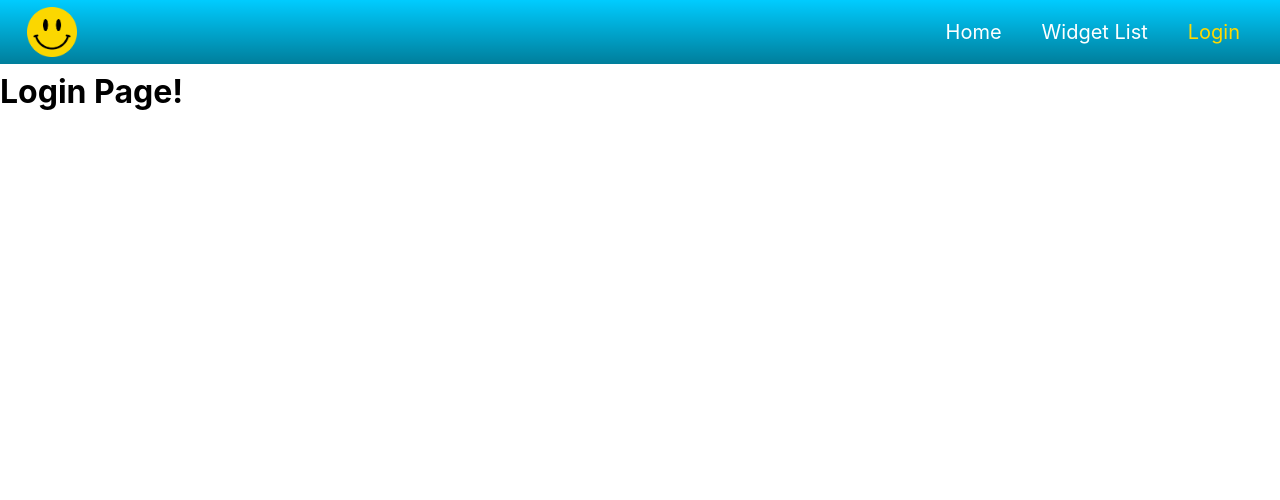
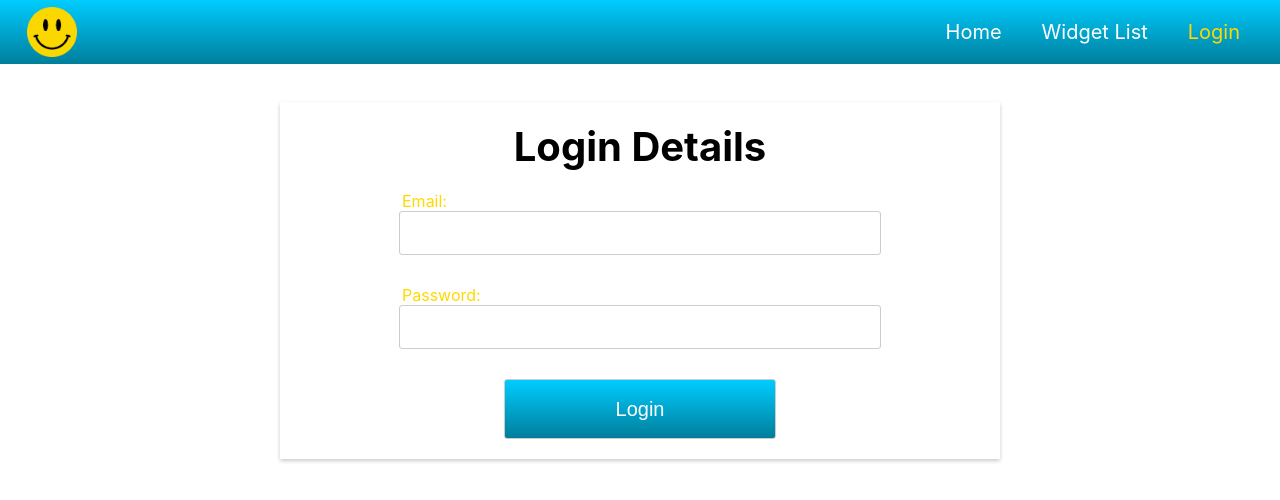
Before and after one commit to ayorkshireworrall/widgets, a React (Create React App) app: page /login in a window 1280 px wide. Shown: the top 500 px of the page. Built offline with nearby package versions, Linux system fonts and the light colour scheme.

Commit message:
Add login form

```diff
--- a/package.json
+++ b/package.json
@@ -8,6 +8,7 @@
     "@testing-library/user-event": "^7.1.2",
     "react": "^16.13.1",
     "react-dom": "^16.13.1",
+    "react-hook-form": "^6.3.0",
     "react-router": "^5.2.0",
     "react-router-dom": "^5.2.0",
     "react-scripts": "3.4.1"
--- /dev/null
+++ b/src/components/UI/Page/Page.js
@@ -0,0 +1,11 @@
+import React from 'react';
+
+import classes from './Page.module.css';
+
+const Page = props => {
+    return (
+        <section className={classes.Page}>{props.children}</section>
+    )
+}
+
+export default Page;
--- /dev/null
+++ b/src/components/UI/Page/Page.module.css
@@ -0,0 +1,10 @@
+.Page {
+    width: 90%;
+    padding-top: 10px;
+    margin: auto;
+}
+
+.Page h1 {
+    font-size: 40px;
+    margin: 0;
+}
--- a/src/containers/Home/Home.js
+++ b/src/containers/Home/Home.js
@@ -1,8 +1,12 @@
 import React from 'react';
+
+import Page from '../../components/UI/Page/Page';
 
 const Home = props => {
     return (
-        <h1>Hey There Sexy!</h1>
+        <Page>
+            <h1>Homepage!</h1>
+        </Page>
     )
 }
 
--- a/src/containers/Login/Login.js
+++ b/src/containers/Login/Login.js
@@ -1,8 +1,43 @@
 import React from 'react';
+import { useForm } from 'react-hook-form';
+
+import Page from '../../components/UI/Page/Page';
+import classes from './Login.module.css';
 
 const Login = props => {
+    const {register, handleSubmit, watch, errors } = useForm();
     return (
-        <h1>Login Page!</h1>
+        <Page>
+            <div className={classes.Login}>
+                <h1>Login Details</h1>
+                <span>Email:</span>
+                <form onSubmit={handleSubmit(() => console.log("Valid Form Submitted"))}>
+                    <input
+                        name="email"
+                        ref={register({
+                            required: "Enter an email",
+                            pattern: {
+                                value: /^([a-zA-Z0-9_\-\.]+)@([a-zA-Z0-9_\-\.]+)\.([a-zA-Z]{2,5})$/,
+                                message: "Please enter a valid email address"
+                            },
+                        })}/>
+                    <span className={classes.Error}>{errors.email? errors.email.message : ''}</span>
+                    <span>Password:</span>
+                    <input
+                        name="password"
+                        type="password"
+                        ref={register({
+                            required: "Enter a password",
+                            minLength: {
+                                value: 8,
+                                message: "Password must be at least 8 characters long"
+                            }
+                        })}/>
+                    <span className={classes.Error}>{errors.password? errors.password.message : ''}</span>
+                    <input type="submit" value="Login"/>
+                </form>
+            </div>
+        </Page>
     )
 }
 
--- /dev/null
+++ b/src/containers/Login/Login.module.css
@@ -0,0 +1,68 @@
+.Login {
+    margin: 20px auto;
+    box-sizing: border-box;
+    text-align: center;
+    padding:20px;
+    width: 80%;
+    min-width: 500px;
+    max-width: 720px;
+    box-shadow: 0 2px 4px #ccc;
+}
+
+.Login input {
+    display: inline;
+    text-align: center;
+    height: 40px;
+    width: 70%;
+    font-size: 20px;
+    border: 1px solid #ccc;
+    border-radius: 3px;
+}
+
+.Login input[type="submit"] {
+    background: linear-gradient(#00ccff, #007E9B);
+    width: 40%;
+    min-width: 150px;
+    height: 60px;
+    color: white;
+}
+
+.Login .Error {
+    display: block;
+    text-align: center;
+    height: 30px;
+    width: 100%;
+    font-size: 12px;
+    color: red;
+    margin-left: 0;
+}
+
+.Login span {
+    text-align: left;
+    color: #ffd900;
+    width: 100%;
+    display: inline-block;
+    margin-left: 15%;
+}
+
+.Login h1 {
+    margin-bottom: 20px;
+}
+
+@media(max-width:500px) {
+    .Login {
+        width: 100%;
+        min-width: 0;
+    }
+
+    .Login input {
+        width: 100%;
+        height: 30px;
+        font-size: 18px;
+    }
+
+    .Login span {
+        height: 20px;
+        margin-left: 0;
+    }
+}
--- a/src/containers/Widgets/Widgets.js
+++ b/src/containers/Widgets/Widgets.js
@@ -1,8 +1,12 @@
 import React from 'react';
+
+import Page from '../../components/UI/Page/Page';
 
 const Widgets = props => {
     return (
-        <h1>Widget Page!</h1>
+        <Page>
+            <h1>Widget Page!</h1>
+        </Page>
     )
 }
 
```
Also changed, not shown: 1 other file (tests, documents, lock files or other folders).
